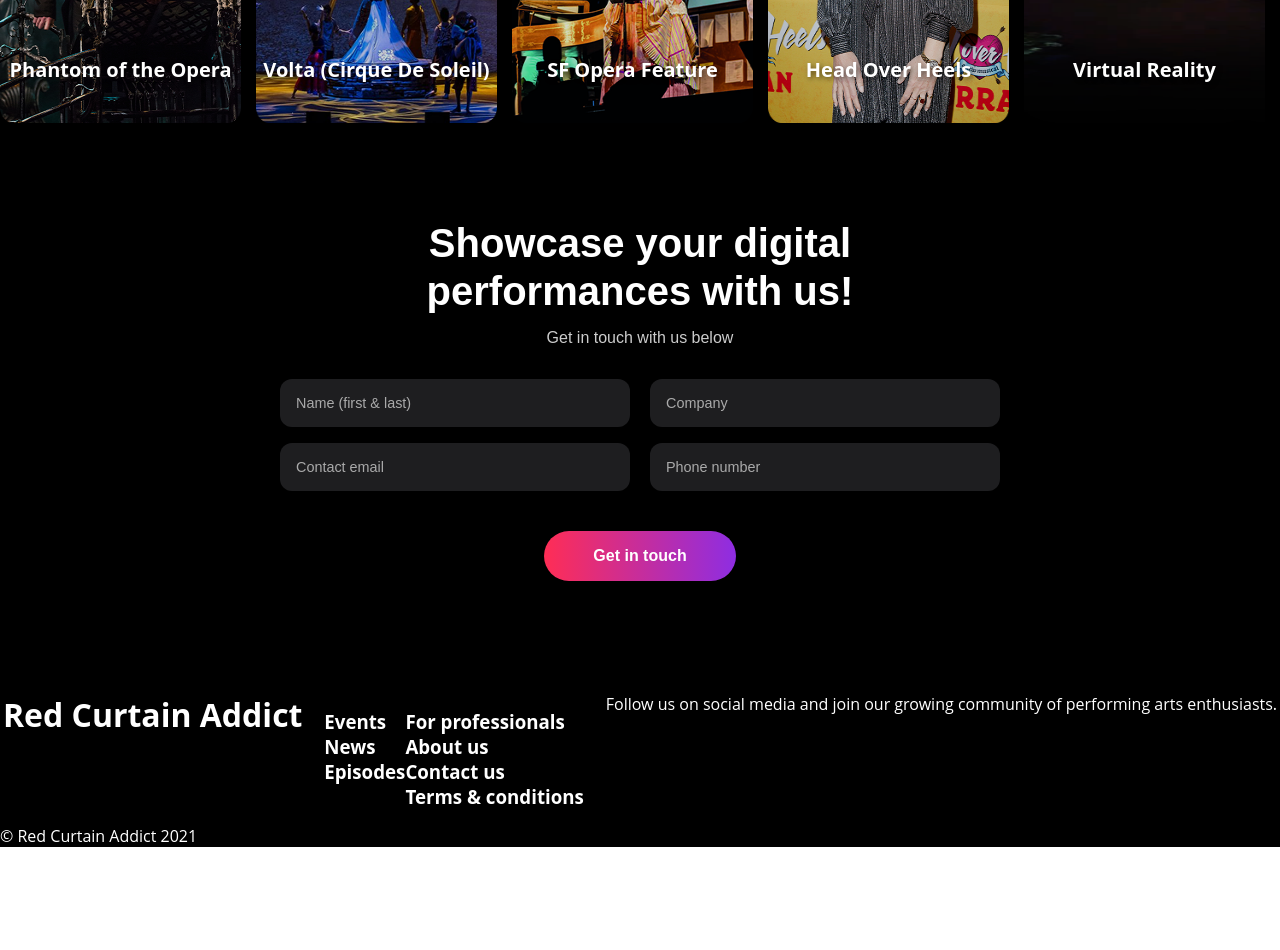
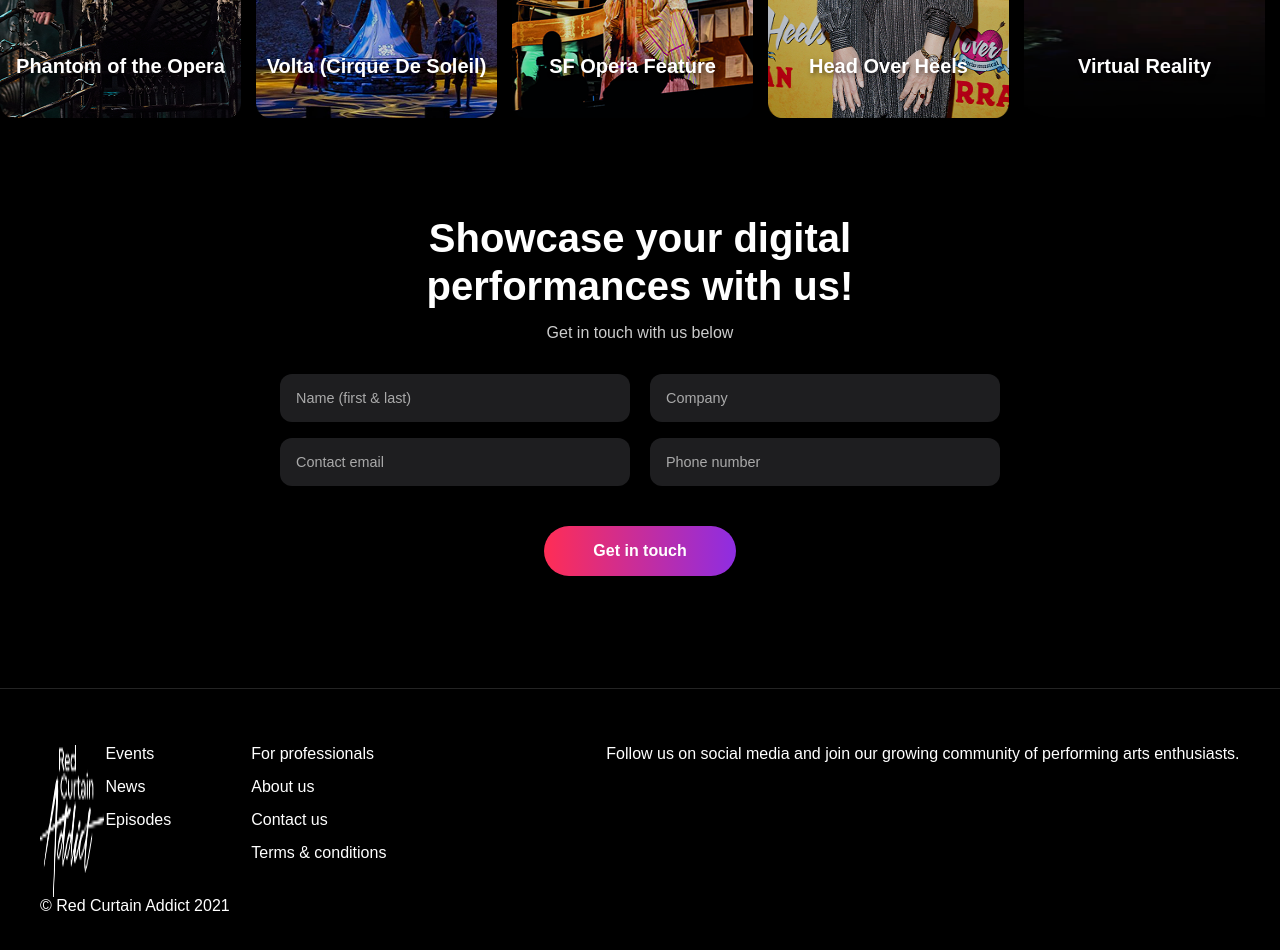
Before and after one commit to jonneldev/dt-final-project, a React (Create React App) app: page / in a window 1280 px wide. Shown: the part 300-1250 px from the top of the page. Before the commit the page ends 1147 px from the top, so only its background shows below. Built offline with nearby package versions, Linux system fonts and the light colour scheme.

Commit message:
Added logo

```diff
--- a/src/components/Styles/contact.css
+++ b/src/components/Styles/contact.css
@@ -3,10 +3,10 @@
     display: flex;
     justify-content: center;
     background-color: #000;
+    border-bottom: solid 1px #aaaaaa36 ;
 }
 
 .showcase-form {
-    font-family: sans-serif;
     background-color: #000;
     display: flex;
     flex-direction: column;
--- a/src/components/Styles/footer.css
+++ b/src/components/Styles/footer.css
@@ -1,16 +1,32 @@
+*{
+  font-family: sans-serif;
+}
 .footer{
   background-color: black;
+  padding: 2.5rem;
+  padding-top: 3.5rem;
 }
 .footer-content{
   display: flex;
   justify-content: space-around;
 }
 .footer-links {
+    display: flex;
+    justify-content: flex-start; /* Align columns to the start */
+    width: 100%;
+    max-width: 500px; /* Adjust this max-width to control overall width of the links */
+    margin-bottom: 20px; /* Space between links and copyright */
+    gap: 80px; /* Space between the two columns of links */
+
+}
+.links-column{
   display: flex;
-  justify-content: start;
-  padding: 1rem;
+  flex-direction:column;
 }
-.footer-links .footer-column{
-  padding: 1rem;
-  margin: 1rem;
+
+.footer-link {
+    color: #fff; /* White link color */
+    text-decoration: none; /* No underline */
+    margin-bottom: 15px; /* Space between links */
+    white-space: nowrap; /* Prevent links from wrapping */
 }
--- a/src/components/footer.tsx
+++ b/src/components/footer.tsx
@@ -4,19 +4,20 @@
     return (
       <footer className="footer">
       <div className="footer-content">
-        <h1 className="footer-logo">Red Curtain Addict</h1>
+
+        <img src="/images/logo.png" className='Logo' />
 
         <div className="footer-links">
           <div className="links-column">
-            <h3>Events</h3>
-            <h3>News</h3>
-            <h3>Episodes</h3>
+            <a href="#events" className="footer-link">Events</a>
+            <a href="#news" className="footer-link">News</a>
+            <a href="#episodes" className="footer-link">Episodes</a>
           </div>
           <div className="links-column">
-            <h3>For professionals</h3>
-            <h3>About us</h3>
-            <h3>Contact us</h3>
-            <h3>Terms & conditions</h3>
+            <a href="#professionals" className="footer-link">For professionals</a>
+            <a href="#about" className="footer-link">About us</a>
+            <a href="#contact" className="footer-link">Contact us</a>
+            <a href="#terms" className="footer-link">Terms & conditions</a>
           </div>
         </div>
 
```
